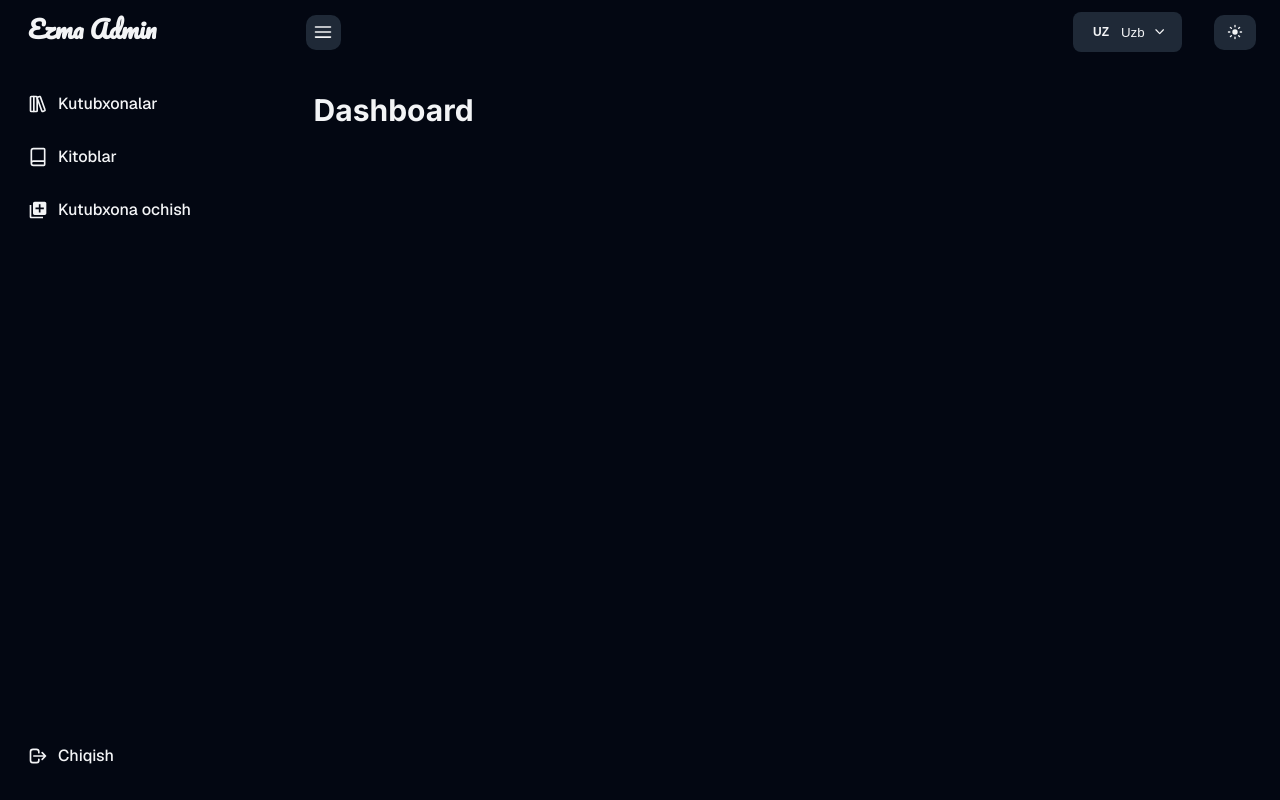
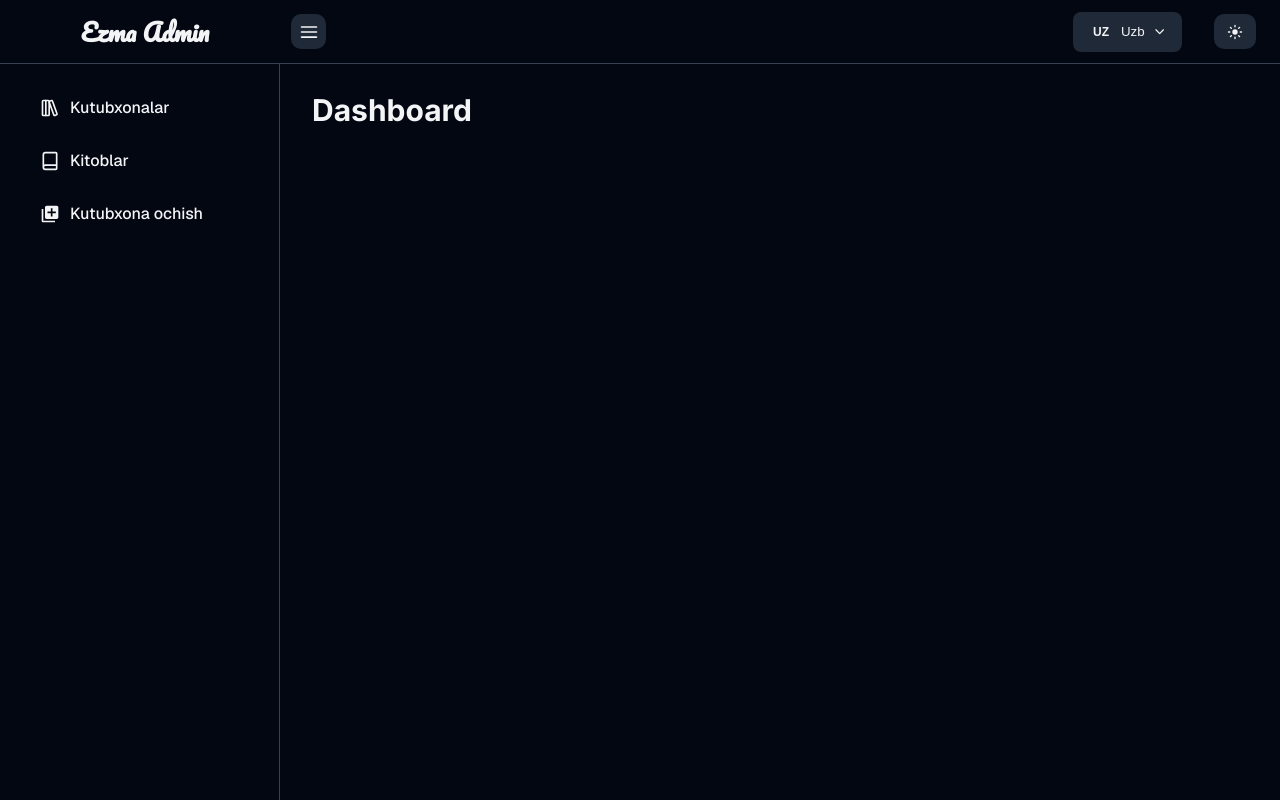
Before and after one commit to Baxtiyorovich04/Ezma_admin, a React (Vite) app: page / in a window 1280 px wide. Built offline with nearby package versions, Linux system fonts and the light colour scheme; sample sign-in values are in the browser's storage.

Commit message:
layout yaxshilandi

```diff
--- a/src/components/layout/Header.tsx
+++ b/src/components/layout/Header.tsx
@@ -56,6 +56,9 @@ const Header: React.FC = () => {
   return (
     <div className="header">
       <div className="header__left">
+        <div className="header__logo">
+          <h2>Ezma Admin</h2>
+        </div>
         <button className="sidebar-btn">
           <CgMenu />
         </button>
--- a/src/components/layout/Sidebar.tsx
+++ b/src/components/layout/Sidebar.tsx
@@ -33,9 +33,6 @@ const Sidebar: React.FC = () => {
   return (
     <div className="sidebar">
       <div className="sidebartop">
-        <div className="sidebar__logo">
-          <h2>Ezma Admin</h2>
-        </div>
         {/* <NavLink className="sidebar__profile" to="/profile">
           <FaRegUserCircle className="avatar" /> Sodiqov Abdulloh ({t("sidebar.admin")})
         </NavLink> */}
--- a/src/scss/layout/_header.scss
+++ b/src/scss/layout/_header.scss
@@ -5,8 +5,9 @@
   display: flex;
   align-items: center;
   justify-content: space-between;
-  padding: 0 24px;
+  padding: 0 24px 0 15px;
   background-color: var(--bg-primary);
+  border-bottom: 1px solid var(--border);
 
   &__left {
     display: flex;
@@ -27,6 +28,12 @@
       &:hover {
         box-shadow: 0 0 5px rgba($primary-color, $alpha: 0.2);
       }
+    }
+    .header__logo {
+      width: 260px;
+      text-align: center;
+      color: var(--text-primary);
+      font-family: "Pacifico", cursive;
     }
   }
 
--- a/src/scss/layout/_layout.scss
+++ b/src/scss/layout/_layout.scss
@@ -6,10 +6,10 @@
   background-color: var(--bg-primary);
 
   &__sidebar {
-    width: 22%;
+    width: 280px;
     position: fixed;
     left: 0;
-    top: 0;
+    top: 64px;
     height: 100%;
     background-color: var(--bg-primary);
     z-index: 100;
@@ -17,15 +17,16 @@
 
   &__main {
     flex: 1;
-    margin-left: 22%;
+    margin-left: 280px;
   }
 
   &__header {
+    width: 100%;
     height: 64px;
     position: fixed;
     top: 0;
     right: 0;
-    left: 22%;
+    // left: 280px;
     z-index: 90;
     margin-bottom: 100px;
     background-color: var(--bg-primary);
--- a/src/scss/layout/_sidebar.scss
+++ b/src/scss/layout/_sidebar.scss
@@ -2,25 +2,18 @@
 
 .sidebar {
   height: 100%;
-  padding: 20px 8px;
-  padding-top: 8px;
+  padding: 20px 20px;
   display: flex;
   flex-direction: column;
   justify-content: space-between;
   background-color: var(--bg-primary);
+  border-right: 1px solid var(--border);
   .sidebar-btn {
     background-color: transparent;
     border: none;
     cursor: pointer;
     color: var(--text-primary);
   }
-  &__logo {
-    padding: 0 20px;
-    margin-bottom: 30px;
-    color: var(--text-primary);
-    font-family: "Pacifico", cursive;
-  }
-
   &__profile {
     width: 100%;
     display: flex;
```
